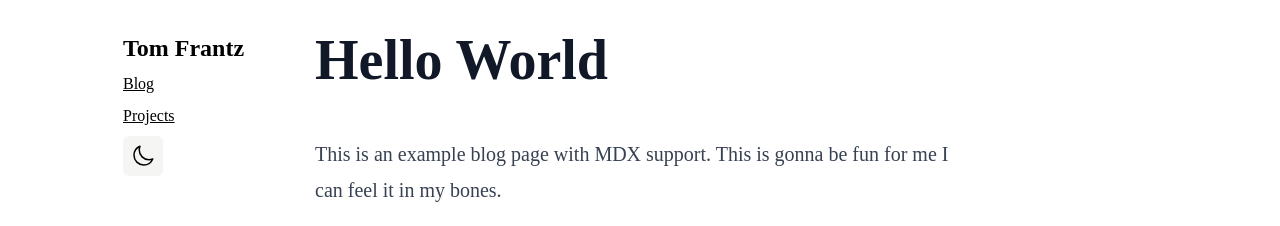
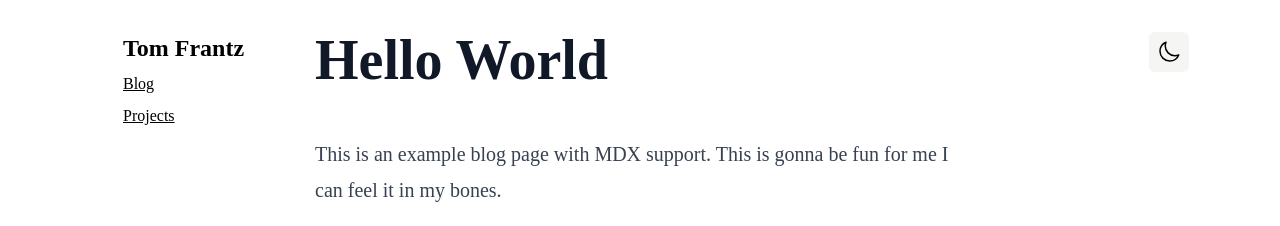
Before and after one commit to tom-frantz/tomfrantz-dev, a Next.js app: page /blog/hello-world in a window 1280 px wide. Shown: the top 226 px of the page. Built offline with nearby package versions, Linux system fonts and the light colour scheme.

Commit message:
Update dark mode button

```diff
--- a/app/(components)/dark_mode.tsx
+++ b/app/(components)/dark_mode.tsx
@@ -1,4 +1,6 @@
 "use client";
+
+import { useEffect, useState } from "react";
 
 export const currentDarkMode = (): "dark" | "light" => {
     // TODO Remove this when use client works correctly for static site generation
@@ -28,3 +30,67 @@ export const toggleDarkMode = () => {
 
     return current === "dark" ? "light" : "dark";
 };
+
+const SUN = (
+    <svg
+        xmlns="http://www.w3.org/2000/svg"
+        fill="none"
+        viewBox="0 0 24 24"
+        strokeWidth={1.5}
+        stroke="currentColor"
+        className="w-6 h-6"
+    >
+        <path
+            strokeLinecap="round"
+            strokeLinejoin="round"
+            d="M12 3v2.25m6.364.386l-1.591 1.591M21 12h-2.25m-.386 6.364l-1.591-1.591M12 18.75V21m-4.773-4.227l-1.591 1.591M5.25 12H3m4.227-4.773L5.636 5.636M15.75 12a3.75 3.75 0 11-7.5 0 3.75 3.75 0 017.5 0z"
+        />
+    </svg>
+);
+
+const MOON = (
+    <svg
+        xmlns="http://www.w3.org/2000/svg"
+        fill="none"
+        viewBox="0 0 24 24"
+        strokeWidth={1.5}
+        stroke="currentColor"
+        className="w-6 h-6"
+    >
+        <path
+            strokeLinecap="round"
+            strokeLinejoin="round"
+            d="M21.752 15.002A9.718 9.718 0 0118 15.75c-5.385 0-9.75-4.365-9.75-9.75 0-1.33.266-2.597.748-3.752A9.753 9.753 0 003 11.25C3 16.635 7.365 21 12.75 21a9.753 9.753 0 009.002-5.998z"
+        />
+    </svg>
+);
+
+export const DarkModeButton = ({ className }: { className?: string }) => {
+    const [theme, setTheme] = useState<string | undefined>();
+    useEffect(() => {
+        console.log("This is running");
+        let localStorageTheme = localStorage.getItem("theme");
+        console.log({ localStorageTheme });
+        setTheme(
+            (localStorageTheme ??
+                (window.matchMedia("(prefers-color-scheme: dark)").matches
+                    ? "dark"
+                    : "light")) as "dark" | "light",
+        );
+    }, []);
+
+    return (
+        <button
+            onClick={() => {
+                toggleDarkMode();
+                setTheme(currentDarkMode());
+            }}
+            className={
+                "dark:bg-stone-800 bg-stone-100 rounded-md p-2 space-x-0 ml-auto hover:text-amber-400 " +
+                className
+            }
+        >
+            {theme === "dark" ? SUN : MOON}
+        </button>
+    );
+};
--- a/app/(components)/flashy_link.tsx
+++ b/app/(components)/flashy_link.tsx
@@ -17,6 +17,7 @@ const FlashyLink = ({
     flashClassName,
 }: FlashyLinkProps) => {
     let [postHoverClass, setPostHoverClass] = useState("");
+
     return (
         <a
             href={href}
--- a/app/(components)/navbar.tsx
+++ b/app/(components)/navbar.tsx
@@ -1,46 +1,14 @@
 "use client";
 
 import { useEffect, useState } from "react";
-import { currentDarkMode, toggleDarkMode } from "@/app/(components)/dark_mode";
+import {
+    currentDarkMode,
+    DarkModeButton,
+    toggleDarkMode,
+} from "@/app/(components)/dark_mode";
 import FlashyLink from "@/app/(components)/flashy_link";
 
-const SUN = (
-    <svg
-        xmlns="http://www.w3.org/2000/svg"
-        fill="none"
-        viewBox="0 0 24 24"
-        strokeWidth={1.5}
-        stroke="currentColor"
-        className="w-6 h-6"
-    >
-        <path
-            strokeLinecap="round"
-            strokeLinejoin="round"
-            d="M12 3v2.25m6.364.386l-1.591 1.591M21 12h-2.25m-.386 6.364l-1.591-1.591M12 18.75V21m-4.773-4.227l-1.591 1.591M5.25 12H3m4.227-4.773L5.636 5.636M15.75 12a3.75 3.75 0 11-7.5 0 3.75 3.75 0 017.5 0z"
-        />
-    </svg>
-);
-
-const MOON = (
-    <svg
-        xmlns="http://www.w3.org/2000/svg"
-        fill="none"
-        viewBox="0 0 24 24"
-        strokeWidth={1.5}
-        stroke="currentColor"
-        className="w-6 h-6"
-    >
-        <path
-            strokeLinecap="round"
-            strokeLinejoin="round"
-            d="M21.752 15.002A9.718 9.718 0 0118 15.75c-5.385 0-9.75-4.365-9.75-9.75 0-1.33.266-2.597.748-3.752A9.753 9.753 0 003 11.25C3 16.635 7.365 21 12.75 21a9.753 9.753 0 009.002-5.998z"
-        />
-    </svg>
-);
-
 export default function Navbar(props: {}) {
-    const [theme, setTheme] = useState(currentDarkMode());
-
     return (
         <div
             className={
@@ -59,14 +27,7 @@ export default function Navbar(props: {}) {
             <FlashyLink href="/projects" className={"ml-8"}>
                 Projects
             </FlashyLink>
-            <button
-                onClick={() => {
-                    toggleDarkMode();
-                }}
-                className="dark:bg-stone-800 bg-stone-100 rounded-md p-2 space-x-0 ml-auto"
-            >
-                {theme === "dark" ? SUN : MOON}
-            </button>
+            <DarkModeButton className={"lg:hidden"} />
         </div>
     );
 }
--- a/app/blog/layout.tsx
+++ b/app/blog/layout.tsx
@@ -1,5 +1,6 @@
 import { Metadata } from "next";
 import Navbar from "@/app/(components)/navbar";
+import { DarkModeButton } from "@/app/(components)/dark_mode";
 
 export const metadata: Metadata = {
     title: "Create Next App",
@@ -24,8 +25,12 @@ export default function RootLayout({
                 {children}
             </article>
             <div
-                className={"w-[calc(100% - 15rem) max-w-[15rem] h-4 flex-grow"}
-            ></div>
+                className={
+                    "w-[calc(100% - 15rem) max-w-[15rem] h-4 flex-grow py-8 px-4"
+                }
+            >
+                <DarkModeButton className={"hidden lg:block float-right"} />
+            </div>
         </div>
     );
 }
--- a/app/blog/page.tsx
+++ b/app/blog/page.tsx
@@ -44,6 +44,19 @@ export default async function BlogLanding() {
                 publishedDate: "Today",
             },
             "hello-world2": {
+                image: "https://upload.wikimedia.org/wikipedia/commons/0/0f/Eiffel_Tower_Vertical.JPG",
+                title: "Test Post",
+                description: "Hello World!",
+                publishedDate: "Today",
+            },
+            "hello-world3": {
+                image: "https://upload.wikimedia.org/wikipedia/commons/0/0f/Eiffel_Tower_Vertical.JPG",
+                title: "Test Post",
+                description: "Hello World!",
+                publishedDate: "Today",
+            },
+            "hello-world4": {
+                image: "https://upload.wikimedia.org/wikipedia/commons/0/0f/Eiffel_Tower_Vertical.JPG",
                 title: "Test Post",
                 description: "Hello World!",
                 publishedDate: "Today",
@@ -51,29 +64,31 @@ export default async function BlogLanding() {
         };
     }
 
-    console.log(posts);
     return (
         <div className="not-prose">
             <h1 className="text-6xl font-bold mb-4">Unadultered Ramblings</h1>
             <p className="m-0 italic text-sm mb-12">
                 {'"Can we not do this right now..."'}
             </p>
-            <div className="grid grid-cols-2 ">
+            <div className="grid grid-cols-1 md:grid-cols-2 gap-4 ">
                 {Object.entries(posts).map(([name, post]) => (
-                    <a
-                        href={`blog/${name}`}
+                    // <a
+                    //     href={`blog/${name}`}
+                    //     key={name}
+                    //     className={"no-underline font-normal h-max h-20"}
+                    // >
+                    <div
                         key={name}
-                        className={"no-underline font-normal"}
+                        className="bg-gradient-to-br from-slate-100 to-slate-200 dark:from-stone-700 dark:to-stone-800 rounded-3xl h-fit"
                     >
-                        <div className="bg-gradient-to-br from-slate-100 to-slate-200 dark:from-stone-700 dark:to-stone-800 rounded-3xl ">
                         {post.image && (
                             <img
-                                    className=" rounded-t-3xl "
+                                className=" rounded-t-3xl fit-cover w-full "
                                 src={post.image}
                                 alt={post.title + " Card Image"}
                             />
                         )}
-                            <div className="p-4 pt-2 space-y-1">
+                        <div className="p-4 pt-2 space-y-1 grid">
                             <p className="xs:m-0 sm:m-0 font-bold">
                                 {post.title}
                             </p>
@@ -87,7 +102,7 @@ export default async function BlogLanding() {
                             </div>
                         </div>
                     </div>
-                    </a>
+                    // </a>
                 ))}
             </div>
         </div>
```
Lines whose indentation alone changed are shown as unchanged.
